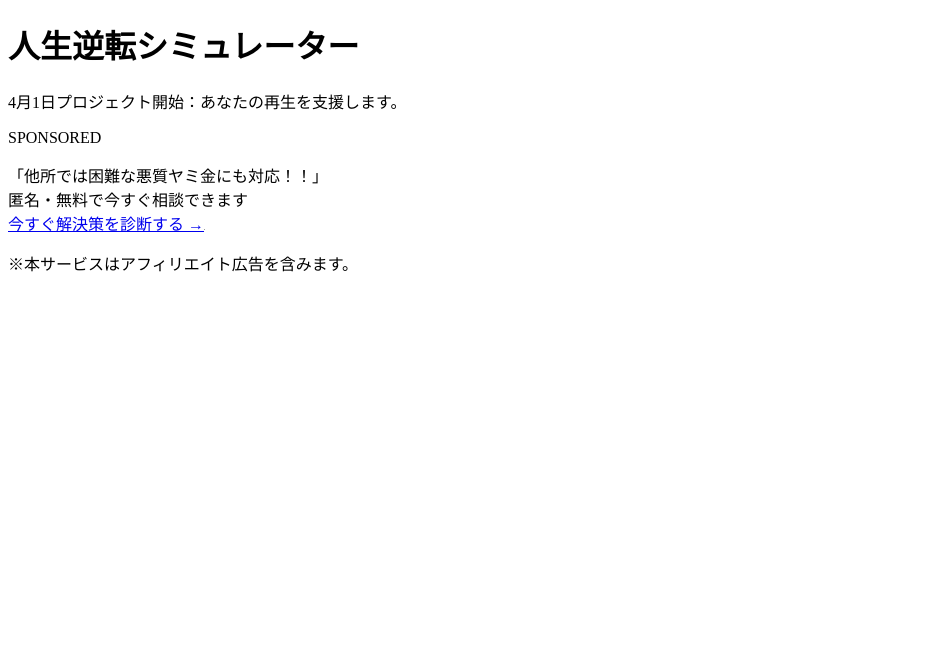
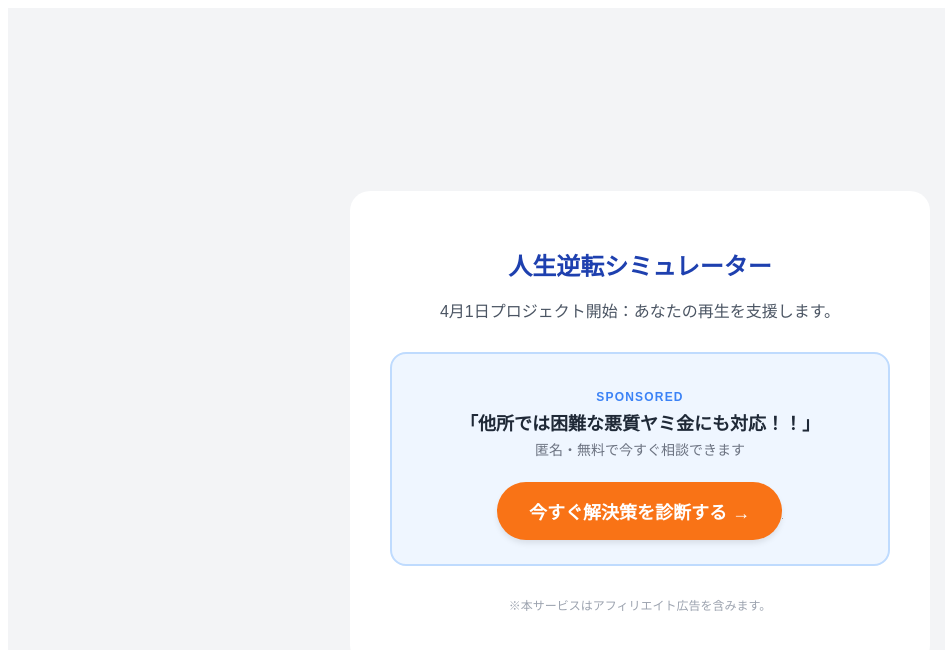
Before and after one commit to kidofox/shikujiri-money, a Next.js app: page / in a window 1280 px wide. Shown: the top 650 px of the page, without its empty margins (0-945 px from the left). Built offline with nearby package versions, Linux system fonts and the light colour scheme; grey boxes are pictures that could not be loaded.

Commit message:
Update page.tsx

```diff
--- a/app/page.tsx
+++ b/app/page.tsx
@@ -2,49 +2,43 @@ import React from 'react';
 
 export default function Home() {
   return (
-    <main className="flex min-h-screen flex-col items-center justify-center p-6 bg-gray-50 text-gray-900">
-      <div className="max-w-2xl w-full bg-white p-8 rounded-2xl shadow-xl text-center">
-        <h1 className="text-3xl font-extrabold text-blue-700 mb-4">
-          人生逆転シミュレーター
-        </h1>
-        <p className="text-lg mb-8 text-gray-600">
-          4月1日プロジェクト開始：あなたの再生を支援します。
-        </p>
+    <div style={{ backgroundColor: '#f3f4f6', minHeight: '100vh', display: 'flex', alignItems: 'center', justifyContent: 'center', padding: '20px', fontFamily: 'sans-serif' }}>
+      <div style={{ backgroundColor: '#ffffff', maxWidth: '500px', width: '100%', padding: '40px', borderRadius: '20px', shadow: '0 10px 15px -3px rgba(0, 0, 0, 0.1)', textAlign: 'center' }}>
+        <h1 style={{ fontSize: '24px', fontWeight: 'bold', color: '#1e40af', marginBottom: '10px' }}>人生逆転シミュレーター</h1>
+        <p style={{ color: '#4b5563', marginBottom: '30px' }}>4月1日プロジェクト開始：あなたの再生を支援します。</p>
 
-        <div className="bg-blue-50 p-6 rounded-xl border-2 border-blue-200">
-          <p className="text-sm font-semibold text-blue-500 mb-3 uppercase tracking-widest">
-            SPONSORED
-          </p>
-          <div className="mb-4 text-xl font-bold text-gray-800 leading-snug">
+        <div style={{ backgroundColor: '#eff6ff', padding: '24px', borderRadius: '16px', border: '2px solid #bfdbfe' }}>
+          <p style={{ fontSize: '12px', color: '#3b82f6', fontWeight: 'bold', marginBottom: '8px', letterSpacing: '0.1em' }}>SPONSORED</p>
+          <div style={{ fontSize: '18px', fontWeight: 'bold', color: '#1f2937', marginBottom: '20px', lineHeight: '1.4' }}>
             「他所では困難な悪質ヤミ金にも対応！！」
             <br />
-            <span className="text-sm font-normal text-gray-500">匿名・無料で今すぐ相談できます</span>
+            <span style={{ fontSize: '14px', fontWeight: 'normal', color: '#6b7280' }}>匿名・無料で今すぐ相談できます</span>
           </div>
 
-          <div className="flex flex-col items-center gap-2">
           <a
             href="https://px.a8.net/svt/ejp?a8mat=4B1ATG+CBJYGI+4FR4+BXQOI"
             rel="nofollow"
             target="_blank"
-              className="inline-block bg-orange-500 hover:bg-orange-600 text-white font-bold py-4 px-8 rounded-full text-xl shadow-lg transition-transform active:scale-95"
+            style={{
+              backgroundColor: '#f97316',
+              color: '#ffffff',
+              padding: '16px 32px',
+              borderRadius: '9999px',
+              textDecoration: 'none',
+              fontWeight: 'bold',
+              fontSize: '18px',
+              display: 'inline-block',
+              boxShadow: '0 4px 6px -1px rgba(0, 0, 0, 0.1)'
+            }}
           >
             今すぐ解決策を診断する →
           </a>
-            {/* エラー回避のためstyleで記述 */}
-            <img
-              style={{ border: 'none' }}
-              width="1"
-              height="1"
-              src="https://www10.a8.net/0.gif?a8mat=4B1ATG+CBJYGI+4FR4+BXQOI"
-              alt=""
-            />
+          {/* 計測用タグ */}
+          <img style={{ border: 'none' }} width="1" height="1" src="https://www10.a8.net/0.gif?a8mat=4B1ATG+CBJYGI+4FR4+BXQOI" alt="" />
+        </div>
+
+        <p style={{ marginTop: '30px', fontSize: '12px', color: '#9ca3af' }}>※本サービスはアフィリエイト広告を含みます。</p>
       </div>
     </div>
-
-        <p className="mt-8 text-xs text-gray-400">
-          ※本サービスはアフィリエイト広告を含みます。
-        </p>
-      </div>
-    </main>
   );
 }
```
Lines whose indentation alone changed are shown as unchanged.
